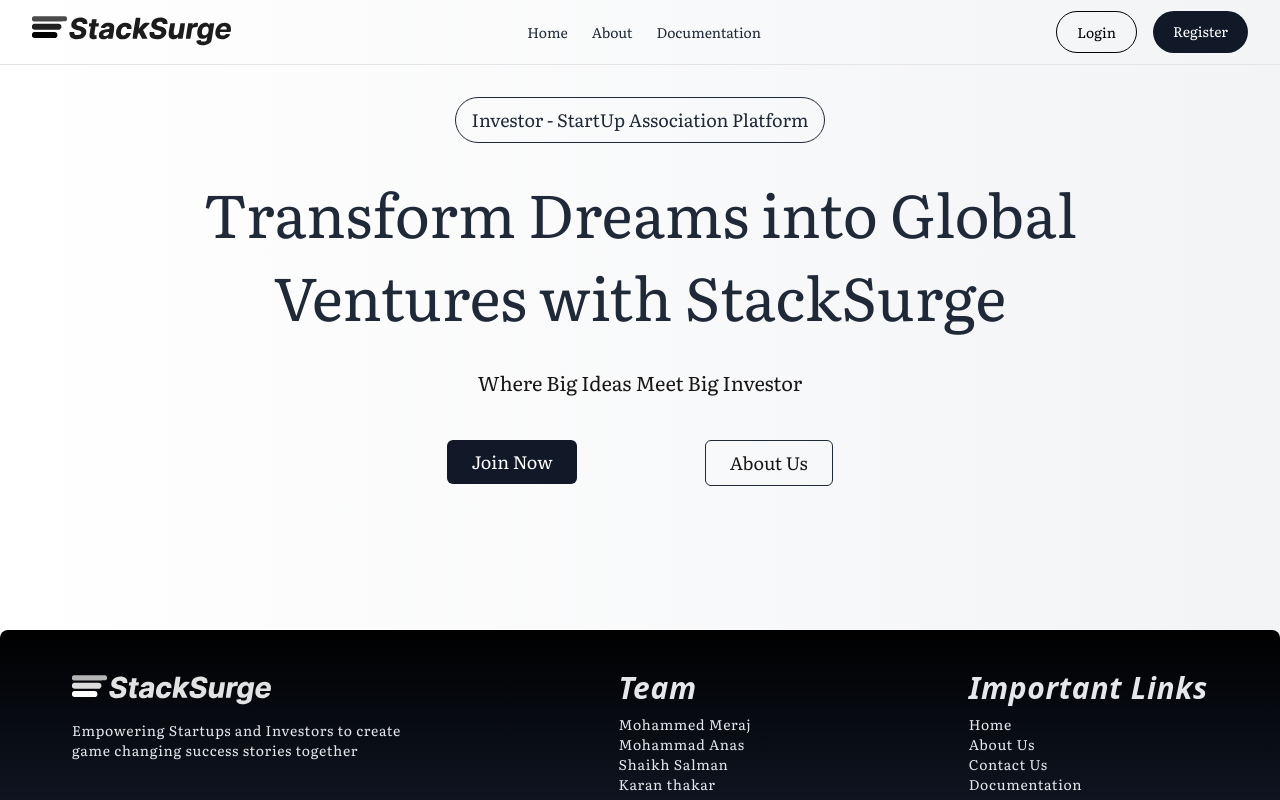
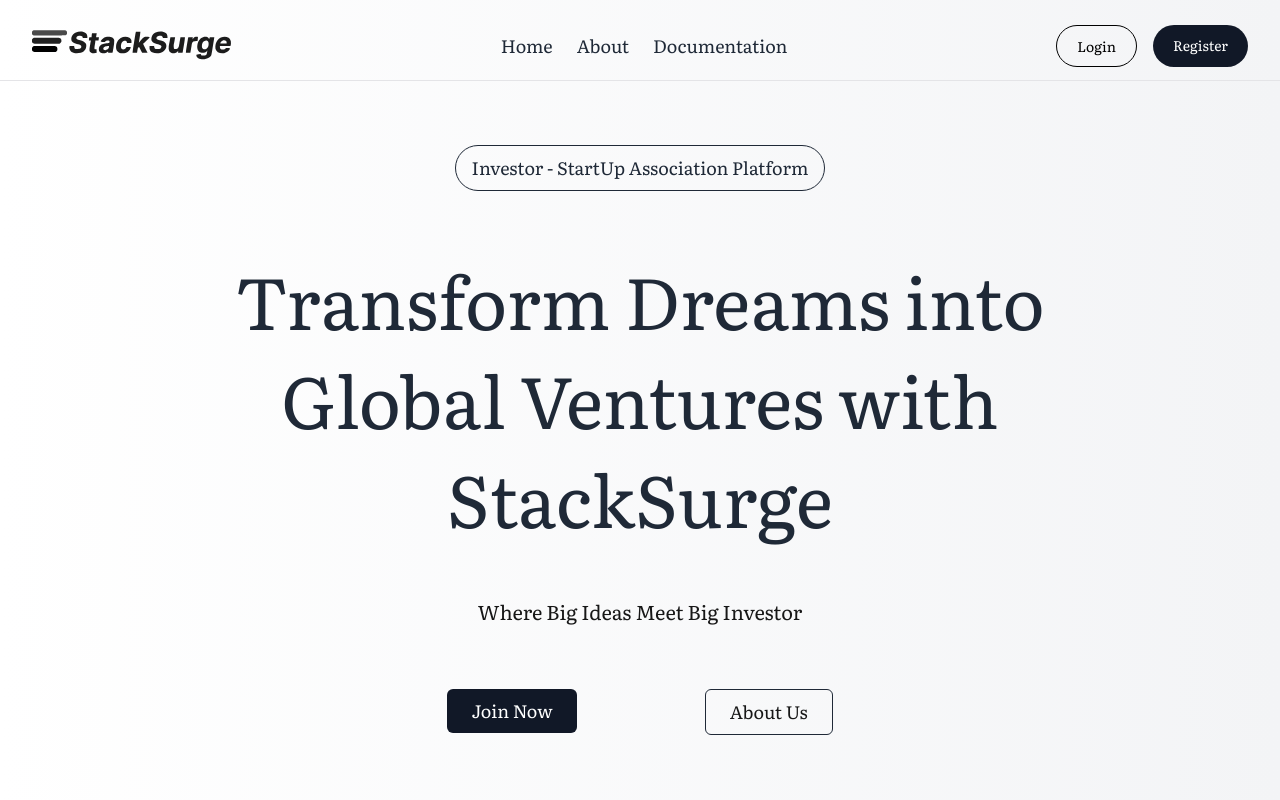
Before and after one commit to MohammedMeraj/StackSurge, a Next.js app: page / in a window 1280 px wide. Shown: the top 800 px of the page. Built offline with nearby package versions, Linux system fonts and the light colour scheme.

Commit message:
Updated Header and Hero Styles

```diff
--- a/src/app/_components/Header.tsx
+++ b/src/app/_components/Header.tsx
@@ -1,18 +1,19 @@
-import Image from 'next/image'
-import React from 'react'
-import {RegisterLink, LoginLink} from "@kinde-oss/kinde-auth-nextjs/components";
-
-
+import Image from "next/image";
+import React from "react";
+import {
+  RegisterLink,
+  LoginLink,
+} from "@kinde-oss/kinde-auth-nextjs/components";
 
 function Header() {
   return (
-    <header className="bg-gradient-to-r from-white to-gray-100 border-b relative z-10 ">
-  <div className="mx-auto max-w-screen-xl px-4 sm:px-6 lg:px-8">
-    <div className="flex h-16 items-center justify-between">
+    <header className="bg-gradient-to-r from-white to-gray-100 border-b relative z-10">
+      <div className="mx-auto max-w-screen px-4 sm:px-6 lg:px-8">
+        <div className="flex h-20 items-center justify-between pt-3">
           <div className="md:flex md:items-center md:gap-12">
             <a className="block text-teal-600" href="#">
               <span className="sr-only">Home</span>
-        <Image src='/logo.svg' alt='logo' width={200} height={200}/>
+              <Image src="/logo.svg" alt="logo" width={200} height={200} />
             </a>
           </div>
 
@@ -20,36 +21,44 @@ function Header() {
             <nav aria-label="Global">
               <ul className="flex items-center gap-6 text-sm">
                 <li>
-              <a className="text-gray-800 transition hover:text-gray-500" href="#"> Home </a>
+                  <a
+                    className="text-gray-800 transition hover:text-gray-500 text-lg"
+                    href="#"
+                  >
+                    {" "}
+                    Home{" "}
+                  </a>
                 </li>
 
                 <li>
-              <a className="text-gray-800 transition hover:text-gray-500" href="#">About </a>
+                  <a
+                    className="text-gray-800 transition hover:text-gray-500 text-lg"
+                    href="#"
+                  >
+                    About{" "}
+                  </a>
                 </li>
 
                 <li>
-              <a className="text-gray-800 transition hover:text-gray-500" href="#">Documentation </a>
+                  <a
+                    className="text-gray-800 transition hover:text-gray-500 text-lg"
+                    href="#"
+                  >
+                    Documentation{" "}
+                  </a>
                 </li>
-
-
               </ul>
             </nav>
           </div>
 
           <div className="flex items-center gap-4">
             <div className="sm:flex sm:gap-4">
-          <LoginLink
-            className="rounded-full b border border-black  px-3 py-2 sm:px-5 sm:py-2.5  text-sm font-medium text-black "
-
-          >
+              <LoginLink className="rounded-full b border border-black  px-3 py-2 sm:px-5 sm:py-2.5  text-sm font-medium text-black ">
                 Login
               </LoginLink>
 
               <div className="hidden sm:flex">
-            <RegisterLink
-              className="rounded-full bg-gray-900 px-5 py-2.5 text-sm font-medium text-white"
-
-            >
+                <RegisterLink className="rounded-full bg-gray-900 px-5 py-2.5 text-sm font-medium text-white">
                   Register
                 </RegisterLink>
               </div>
@@ -65,17 +74,19 @@ function Header() {
                   stroke="currentColor"
                   strokeWidth="2"
                 >
-              <path strokeLinecap="round" strokeLinejoin="round" d="M4 6h16M4 12h16M4 18h16" />
+                  <path
+                    strokeLinecap="round"
+                    strokeLinejoin="round"
+                    d="M4 6h16M4 12h16M4 18h16"
+                  />
                 </svg>
               </button>
             </div>
           </div>
         </div>
       </div>
-
     </header>
-
-  )
+  );
 }
 
-export default Header
+export default Header;
--- a/src/app/_components/Hero.tsx
+++ b/src/app/_components/Hero.tsx
@@ -2,14 +2,16 @@ import React from 'react'
 
 export default function Hero() {
   return (
-    <div className='flex flex-col items-center bg-gradient-to-r from-white to-gray-100'>
-        <div className='rounded-full border border-gray-800 text-xs sm:text-lg  py-1 sm:py-2 px-4 m-10 text-center text-gray-800 b mt-8 mb-7 '>Investor - StartUp Association Platform</div>
-        <div className='sm:text-6xl text-4xl px-10 sm:leading-snug text-center text-gray-800 w-10/12 break-words '>Transform Dreams into Global Ventures with StackSurge</div>
-        <div className='sm:text-xl mt-8 mb-11 text-lg text-center px-5 sm:px-10'>Where Big Ideas Meet Big Investor</div>
+    <div className='min-h-screen flex  justify-center min-w-screen bg-gradient-to-r from-white to-gray-100'>
+    <div className='flex flex-col items-center  '>
+        <div className='rounded-full border border-gray-800 text-xs sm:text-lg  py-1 sm:py-2 px-4 m-10 text-center text-gray-800 b sm:mt-[5vw] sm:mb-[4.5vw] mt-8'>Investor - StartUp Association Platform</div>
+        <div className='sm:text-7xl text-4xl px-10 sm:leading-snug text-center text-gray-800 w-10/12 break-words '>Transform Dreams into Global Ventures with StackSurge</div>
+        <div className='sm:text-xl sm:mt-[4vw] sm:mb-[5vw] mt-8 mb-8 text-lg text-center px-5 sm:px-10'>Where Big Ideas Meet Big Investor</div>
         <div className='flex flex-row sm:gap-32 gap-8 mb-36 px-10 sm:text-lg text-sm '>
             <a href=""><div className='bg-gray-900 rounded-md text-white p-2 px-6 '>Join Now</div></a>
             <a href=""><div className='rounded-md  border border-gray-800 p-2 px-6'>About Us</div></a>
         </div>
     </div>
+    </div>
   )
 }
```
Lines whose indentation alone changed are shown as unchanged.
